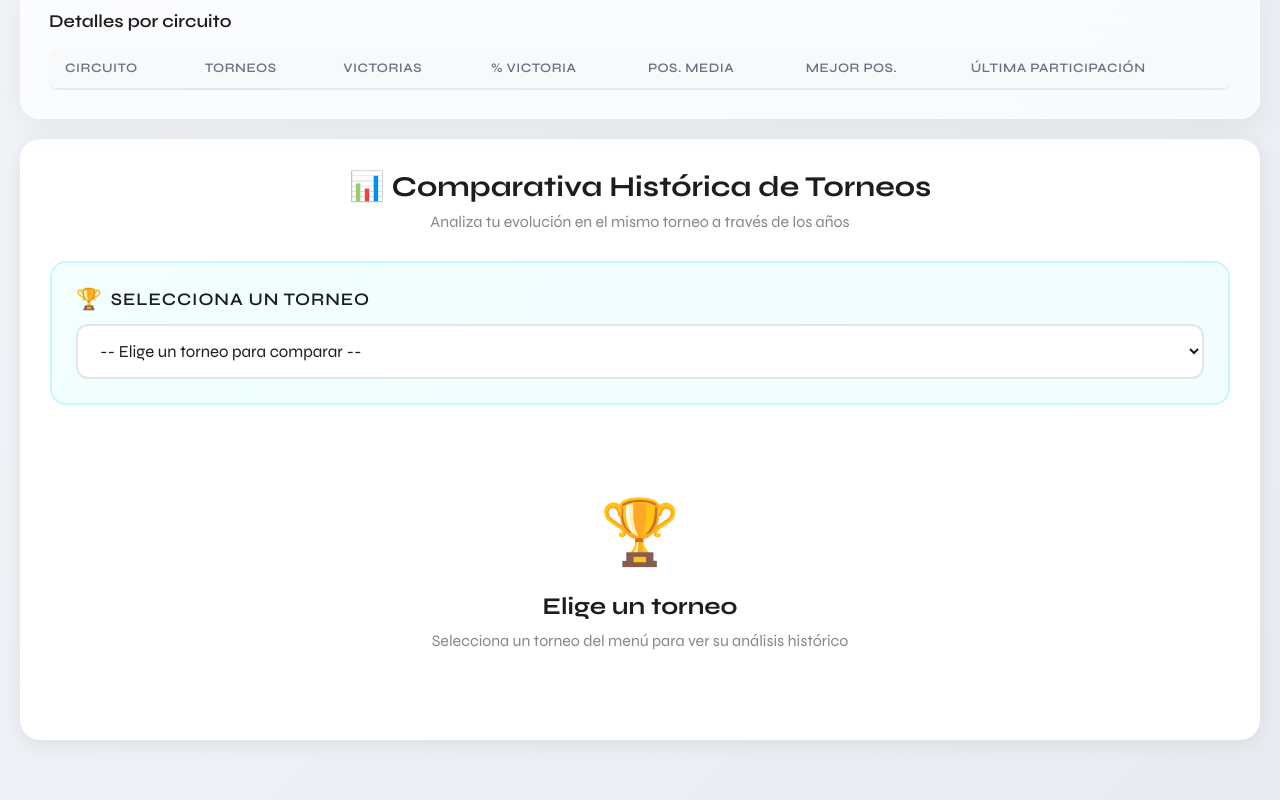
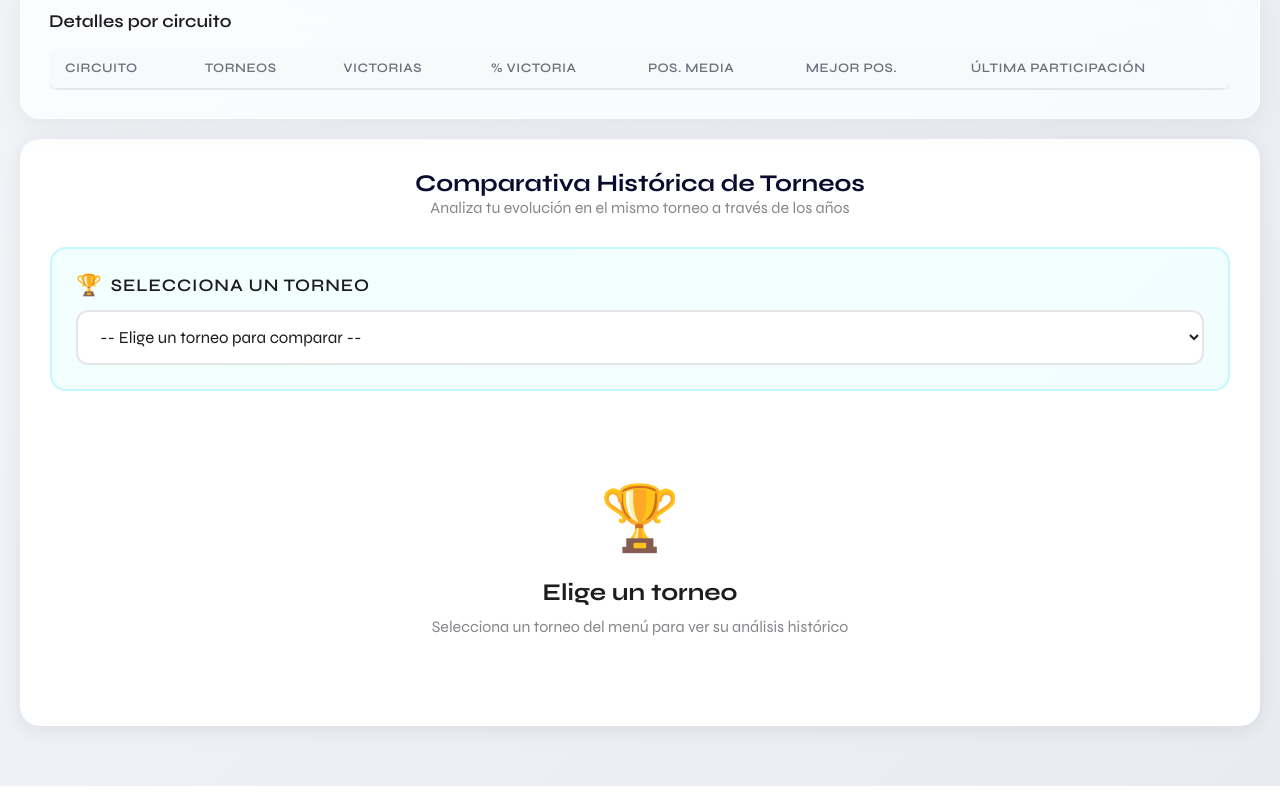
Before and after one commit to xiscobarcelo/pool, a plain HTML site: page analisis.html in a window 1280 px wide. Shown: the part 806-1606 px from the top of the page. Drawn offline with nearby package versions, Linux system fonts and the light colour scheme; sample sign-in values are in the browser's storage.

Commit message:
Update analisis.html

```diff
--- a/analisis.html
+++ b/analisis.html
@@ -909,7 +909,7 @@ console.log('✅ Comparativa de circuitos v2 cargada (victorias mejoradas + toda
 <section class="analysis-section tournament-comparison-wrapper">
     <div class="section-header-analysis">
         <div class="section-title-group">
-            <h2 class="section-main-title">📊 Comparativa Histórica de Torneos</h2>
+            <h2 class="card-header">Comparativa Histórica de Torneos</h2>
             <p class="section-subtitle-text">Analiza tu evolución en el mismo torneo a través de los años</p>
         </div>
     </div>
```
